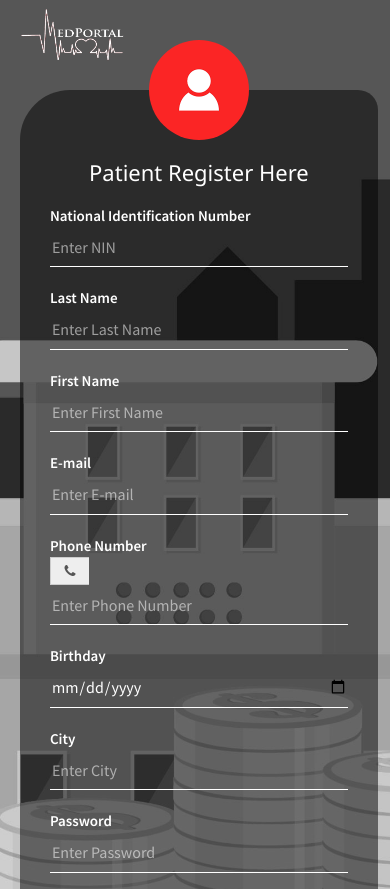
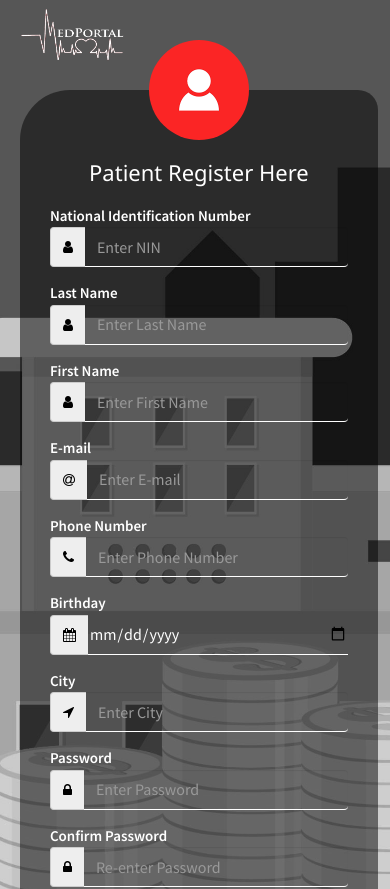
Before and after one commit to Roland1923/Licenta-MedPortal, an Angular app in the folder ClientApp/: page /patient-register in a window 390 px wide. Shown: the top 889 px of the page. Built offline with nearby package versions, Linux system fonts and the light colour scheme; a web font is replaced by a local one.

Commit message:
Changed some responsive things, firefox and explorer bugs, register almost done

```diff
--- a/ClientApp/src/app/register/register.component.html
+++ b/ClientApp/src/app/register/register.component.html
@@ -14,33 +14,66 @@
 
   <div id="bg">
     <a href="/"><img src="assets/img/logo1.png" alt="Logo" id="logo"/></a>
-
     <div class="login-box" *ngIf="router.url === '/patient-register'">
         <img src="assets/img/avatar.png" class="avatar" />
 
         <h1>Patient Register Here</h1>
 
-        <form>
+        <form class="form">
           <p>National Identification Number</p>
-          <input type="number" name="NIN" placeholder="Enter NIN">
+          <div class="form-group input-group ">
+            <span class="input-group-addon"><i class="fa fa-user"></i></span>
+            <input type="number" class="form-control" placeholder="Enter NIN" aria-label="NIN">
+          </div>
+
           <p>Last Name</p>
-          <input type="text" name="last_name" placeholder="Enter Last Name">
+          <div class="form-group input-group">
+            <span class="input-group-addon"><i class="fa fa-user"></i></span>
+            <input type="text" class="form-control" name="last_name" placeholder="Enter Last Name">
+          </div>
+
           <p>First Name</p>
-          <input type="text" name="first_name" placeholder="Enter First Name">
+          <div class="form-group input-group">
+            <span class="input-group-addon"><i class="fa fa-user"></i></span>
+            <input type="text" class="form-control" name="first_name" placeholder="Enter First Name">
+          </div>
+
           <p>E-mail</p>
-          <input type="email" name="email" placeholder="Enter E-mail">
+          <div class="form-group input-group">
+            <span class="input-group-addon"><i class="fa fa-at"></i></span>
+            <input type="email" class="form-control" name="email" placeholder="Enter E-mail">
+          </div>
+
           <p>Phone Number</p>
-          <div class="input-group-addon" style="width: 2.6rem"><i class="fa fa-phone"></i></div>
-          <input type="tel" name="phone_number" placeholder="Enter Phone Number">
+          <div class="form-group input-group">
+            <span class="input-group-addon"><i class="fa fa-phone"></i></span>
+            <input type="tel" class="form-control" name="phone_number" placeholder="Enter Phone Number">
+          </div>
+
           <p>Birthday</p>
-          <input type="date" name="bday" placeholder="Enter Birthday">
+          <div class="form-group input-group">
+            <span class="input-group-addon"><i class="fa fa-calendar"></i></span>
+            <input type="date" name="bday">
+          </div>
           <p>City</p>
-          <input type="text" name="city" placeholder="Enter City">
+          <div class="form-group input-group">
+            <span class="input-group-addon"><i class="fa fa-location-arrow"></i></span>
+            <input type="text" class="form-control" name="city" placeholder="Enter City">
+          </div>
+
           <p>Password</p>
-          <input type="password" name="password" placeholder="Enter Password">
+          <div class="form-group input-group">
+            <span class="input-group-addon"><i class="fa fa-lock"></i></span>
+            <input type="password" class="form-control" name="password" placeholder="Enter Password">
+          </div>
+
           <p>Confirm Password</p>
-          <input type="password" name="confirm_password" placeholder="Re-enter Password">
-          <input type="submit" name="submit" value="Register">
+          <div class="form-group input-group">
+            <span class="input-group-addon"><i class="fa fa-lock"></i></span>
+            <input type="password" class="form-control" name="confirm_password" placeholder="Re-enter Password">
+          </div>
+
+          <input type="submit" class="form-control" name="submit" value="Register">
         </form>
     </div>
   </div>
--- a/ClientApp/src/app/register/register.component.scss
+++ b/ClientApp/src/app/register/register.component.scss
@@ -12,6 +12,7 @@ body, html {
     height: 100%;
     background-size: cover;
     background-repeat: no-repeat;
+    display: inline-block;
 }
 
 #logo {
@@ -41,6 +42,11 @@ body, html {
 }
 
 //-------------------
+
+.input-group-addon {
+    background: white(0, 0, 0, 0.5);
+    color: black;
+}
 
 .login-box{
     width: 30%;
@@ -78,6 +84,7 @@ body, html {
     top: -50px;
     left: calc(50% - 50px);
 }
+
 h1{
     margin: 0;
     padding: 0 0 20px;
@@ -89,12 +96,10 @@ h1{
     padding: 0;
     font-weight: bold;
 }
-.login-box input{
-    width: 100%;
-    margin-bottom: 20px;
-}
+
 .login-box input
 {
+    width: 100%;
     border: none;
     border-bottom: 1px solid #fff;
     background: transparent;
```
Also changed, not shown: ClientApp/package.json (+31 -29 lines), 1 other file (tests, documents, lock files or other folders).
